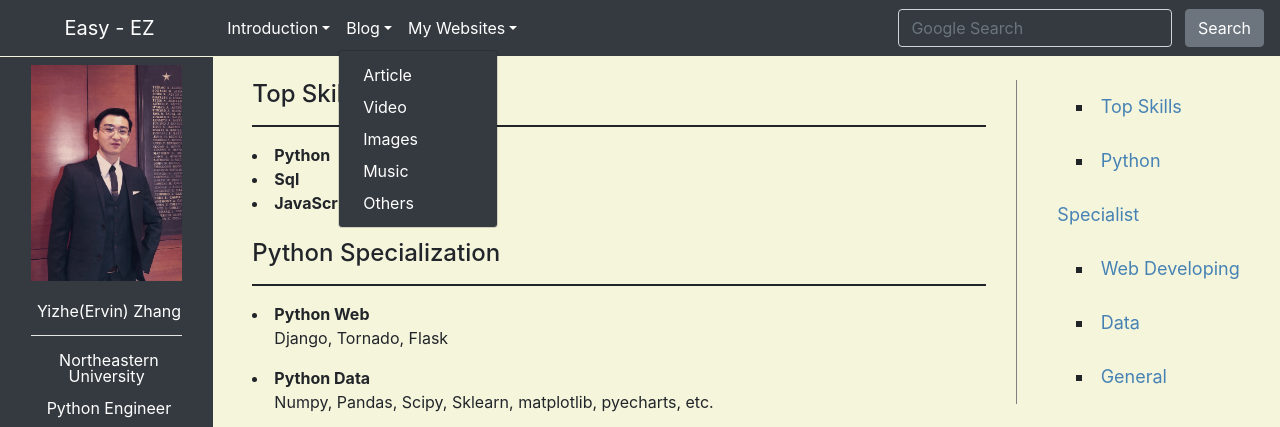
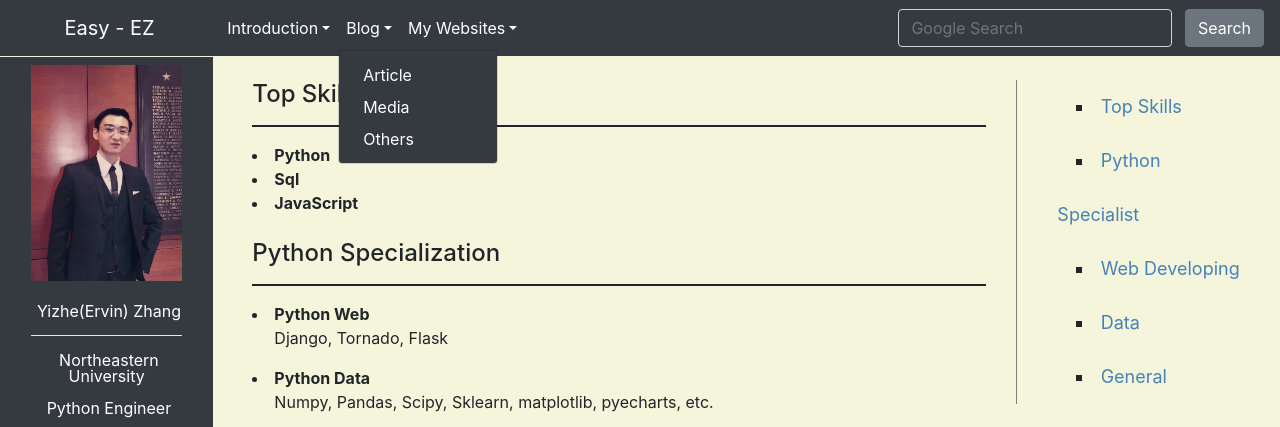
Before and after one commit to YizheZhang-Ervin/EasyEZ_V2, a Django app: page /fullstack/ in a window 1280 px wide, after a click on "Blog". Shown: the top 427 px of the page. Run offline with Django 3.2, Linux system fonts and the light colour scheme; some libraries are stand-ins or nearby versions.

Commit message:
update db

```diff
--- a/Blog/templates/article.html
+++ b/Blog/templates/article.html
@@ -6,7 +6,7 @@
 <main id="main001" role="main" class="col-md-10 ml-sm-auto col-lg-10 px-4">
     <div class="container">
         <div class="row" style="margin-top:2%;">
-            <div class="col-9">
+            <div class="col-md-9">
                 <!-- articles -->
                 {% for item in page %}
                 <div class="bg_article div_article">
--- a/Blog/templates/fullstack.html
+++ b/Blog/templates/fullstack.html
@@ -6,7 +6,7 @@
 <main id="main001" role="main" class="col-md-10 ml-sm-auto col-lg-10 px-4">
     <div class="container">
         <div class="row">
-            <div class="col-9">
+            <div class="col-md-9">
                 <br>
                 <!-- top skills -->
                 <h4 id="t1">Top Skills</h4>
@@ -66,7 +66,7 @@
                 <p>PyCharm, Notepad++, Sublime, VS code, ipynb</p>
                 <br>
             </div>
-            <div class="col-3 d-none d-md-block">
+            <div class="col-md-3 d-none d-md-block">
                 <br>
                 <ul class="menu_ul">
                     <li class="menu_li"><a href="#t1">Top Skills</a></li>
--- a/Blog/templates/header.html
+++ b/Blog/templates/header.html
@@ -30,9 +30,7 @@
                         <a class="nav-link dropdown-toggle" id="dropdown02" data-toggle="dropdown" aria-haspopup="true" aria-expanded="false">Blog</a>
                         <div class="dropdown-menu bg-dark" aria-labelledby="dropdown02">
                             <a class="dropdown-item color_white" href="/article/1/">Article</a>
-                            <a class="dropdown-item color_white disabled" href="#">Video</a>
-                            <a class="dropdown-item color_white disabled" href="#">Images</a>
-                            <a class="dropdown-item color_white disabled" href="#">Music</a>
+                            <a class="dropdown-item color_white disabled" href="#">Media</a>
                             <a class="dropdown-item color_white disabled" href="#" >Others</a>
                         </div>
                     </li>
--- a/Blog/templates/introduction.html
+++ b/Blog/templates/introduction.html
@@ -6,7 +6,7 @@
 <main id="main001" role="main" class="col-md-10 ml-sm-auto col-lg-10 px-4">
     <div class="container">
         <div class="row">
-            <div class="col-9">
+            <div class="col-md-9">
                 <div id="div001">
                     <!-- carousel -->
                     <div id="myCarousel" class="carousel slide" data-ride="carousel" style="width:90%;margin:2% auto;text-align:center;">
@@ -222,7 +222,7 @@
                     </form>
                 </div>
             </div>
-            <div class="col-3 d-none d-md-block">
+            <div class="col-md-3 d-none d-md-block">
                 <br>
                 <ul class="menu_ul">
                     <li class="menu_li"><a href="#p0">My Websites</a></li>
--- a/Blog/templates/pfas.html
+++ b/Blog/templates/pfas.html
@@ -6,7 +6,7 @@
 <main id="main002" role="main" class="col-md-10 ml-sm-auto col-lg-10 px-4">
     <div class="container">
         <div class="row">
-            <div class="col-9">
+            <div class="col-md-9">
                 <br>
                 <p id="typeofchart" style="font-weight:bold;"></p>
                 <embed id="pic1" src="{% static '/pfas/img/1week.png' %}" style="width:70%"/>
@@ -48,7 +48,7 @@
                   </tr>
                 </table>
             </div>
-            <div class="col-3 d-none d-md-block">
+            <div class="col-md-3 d-none d-md-block">
                 <br>
                 <p class="p-nav"><strong>Time-Slicing</strong></p>
                 <ul class="ul-nav" style="border-left:1px solid gold">
```
Also changed, not shown: static/pfas/img/1month.png, static/pfas/img/2020-03-23.png (added), static/pfas/img/2months.png, static/pfas/img/3months.png.
